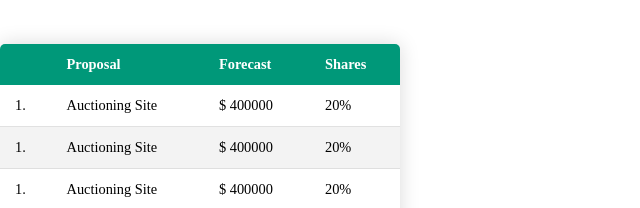
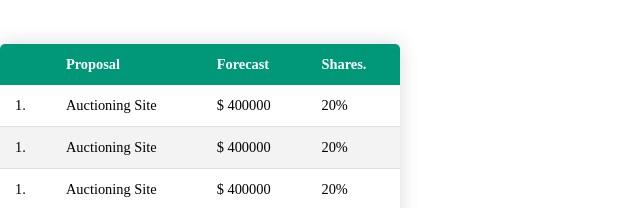
Before and after one commit to Ogalo/Nijenge_Invest, a plain HTML site: page index.html in a window 1280 px wide. Shown: the part 2639-2847 px from the top of the page, 0-640 px from the left. Drawn offline with nearby package versions, Linux system fonts and the light colour scheme.

Commit message:
Business Proposal table added

```diff
--- a/index.html
+++ b/index.html
@@ -150,7 +150,7 @@
           <th></th>
           <th>Proposal</th>
           <th>Forecast</th>
-          <th>Shares</th>
+          <th>Shares.</th>
         </tr>
       </thead>
       <tbody>
```
